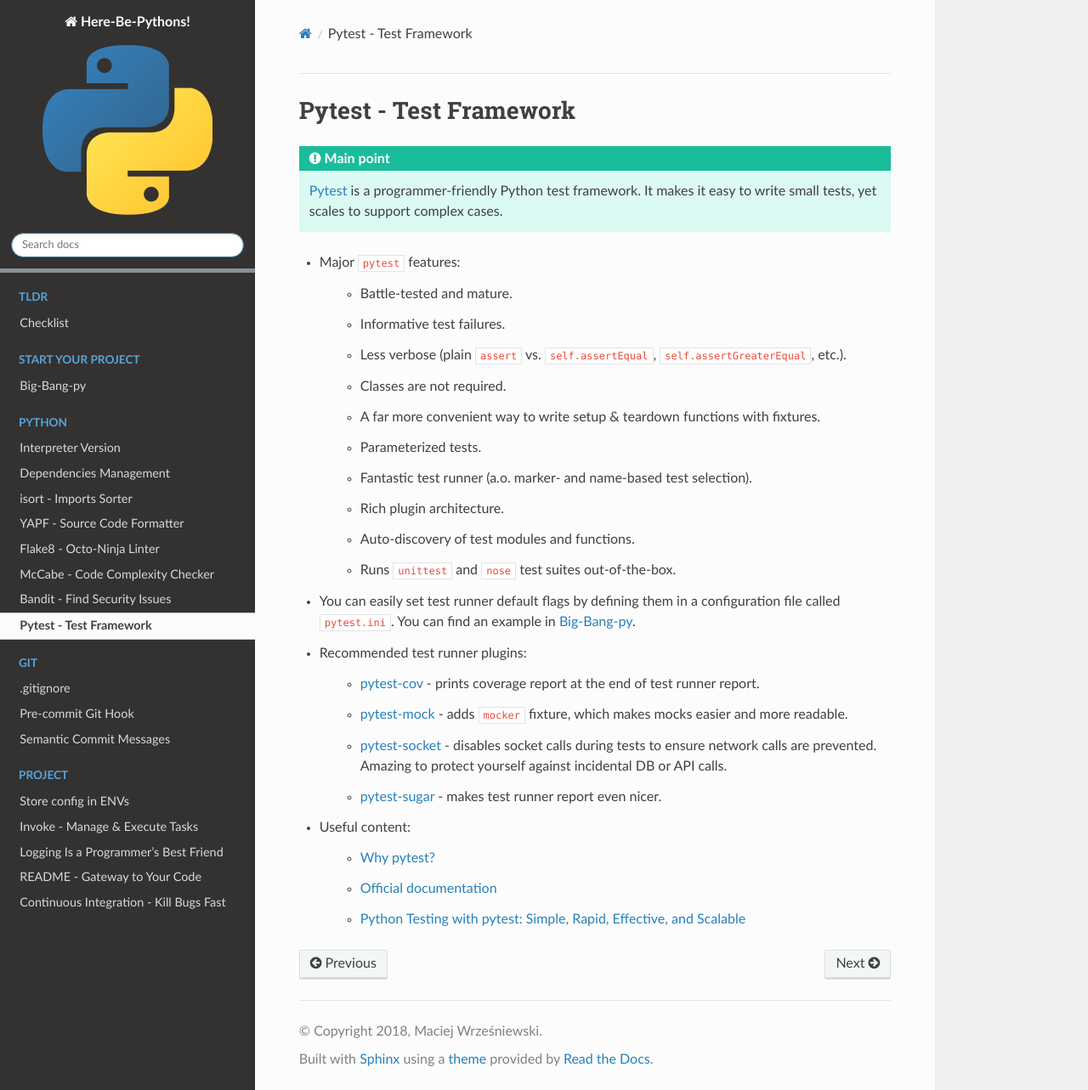
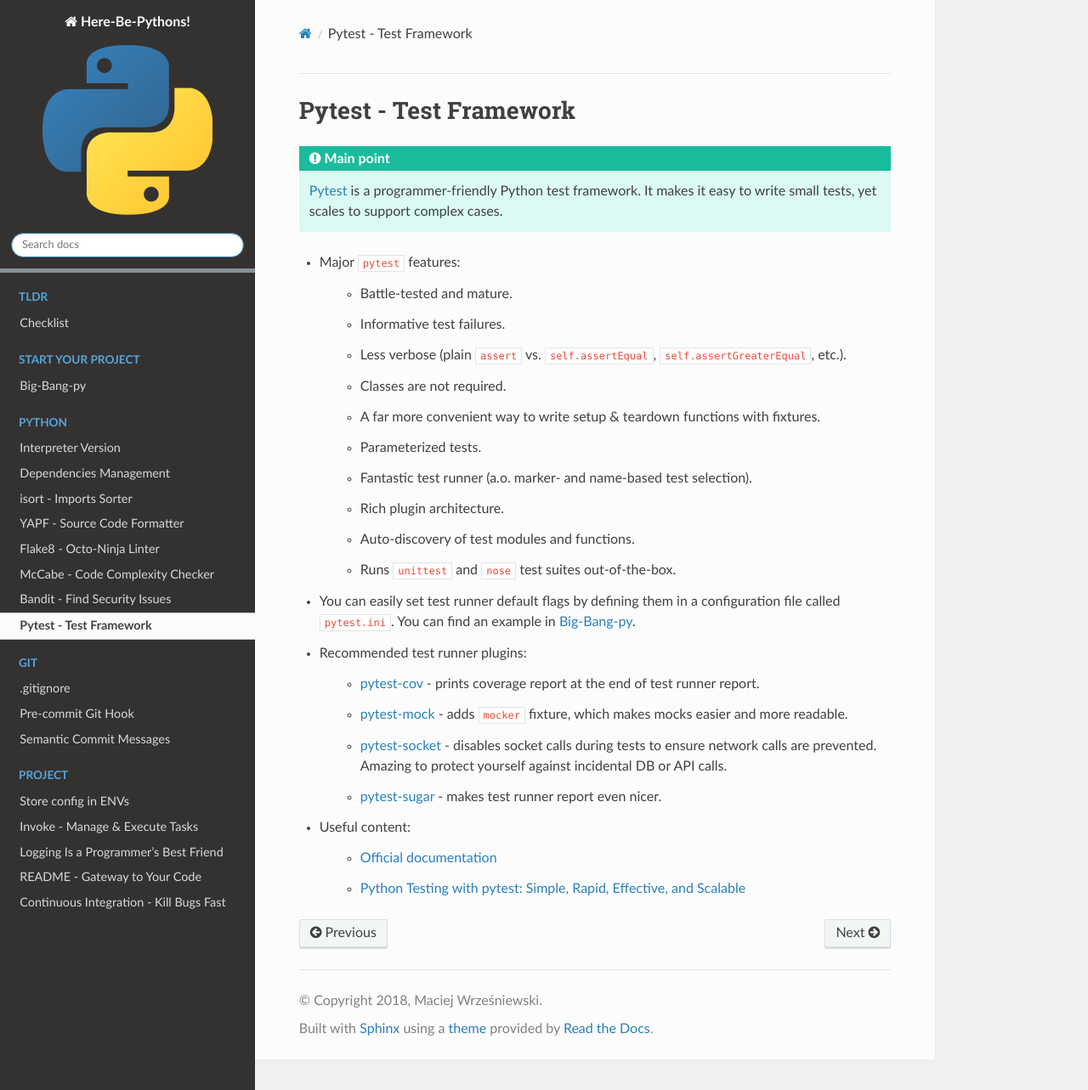
Before and after one commit to RTBHOUSE/here-be-pythons, a Sphinx documentation site: the page built from docs/source/python/pytest.rst, in a window 1280 px wide and 1283 px high. Shown: the whole window at 85% size. Built offline with Sphinx 7.4.7 and the Read the Docs theme 2.0.0, drawn with Linux system fonts in a browser that asks for light colours.

Commit message:
bugs: Remove link to a dead presentation about pytest

```diff
--- a/docs/source/python/pytest.rst
+++ b/docs/source/python/pytest.rst
@@ -45,8 +45,6 @@
 
 + Useful content:
 
-    + `Why pytest? <http://thesoftjaguar.com/pres_pytest.html#/>`_
-
     + `Official documentation <https://docs.pytest.org/en/latest/contents.html>`_
 
     + `Python Testing with pytest: Simple, Rapid, Effective, and Scalable <https://www.amazon.com/Python-Testing-pytest-Effective-Scalable/dp/1680502409>`_
```
